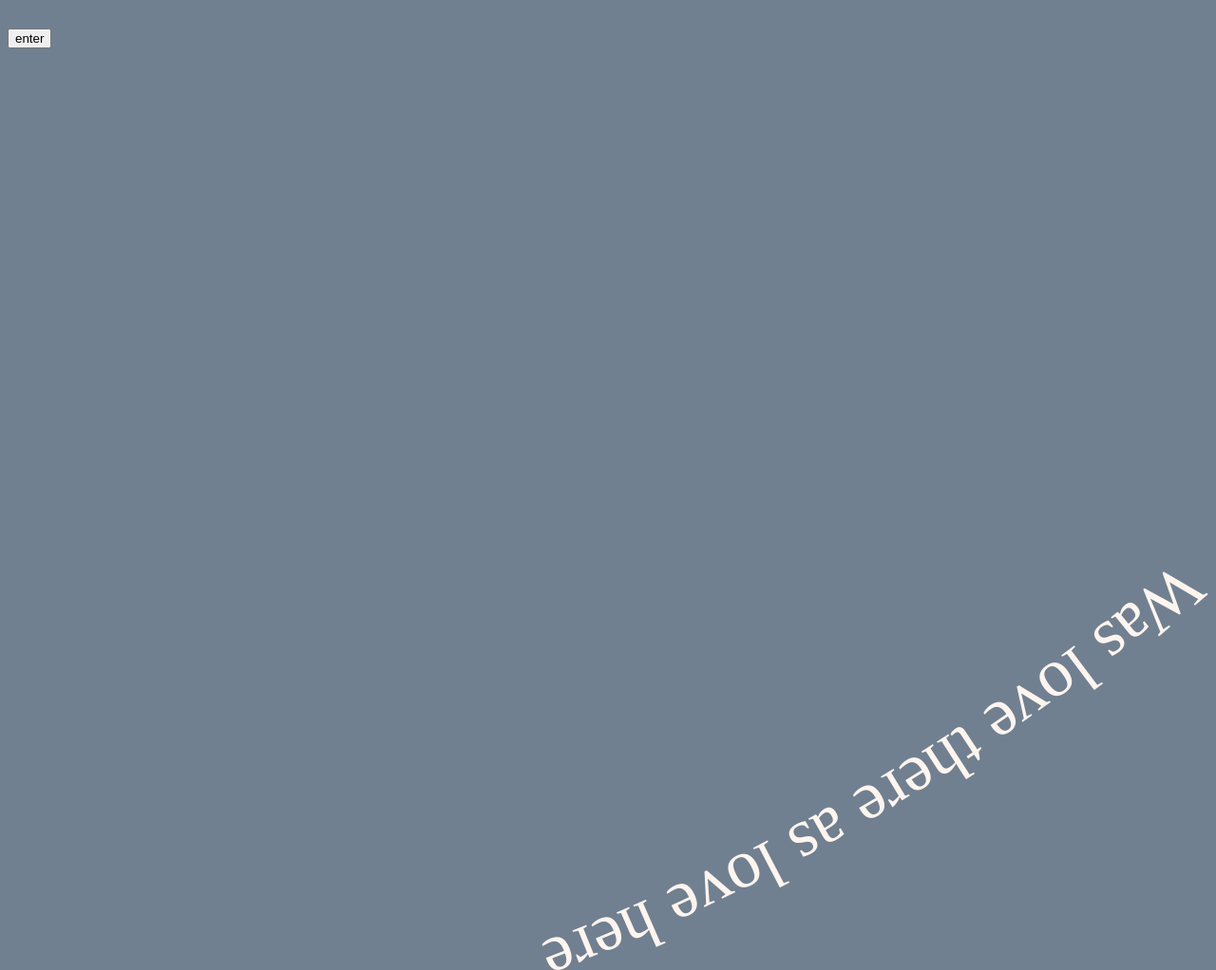
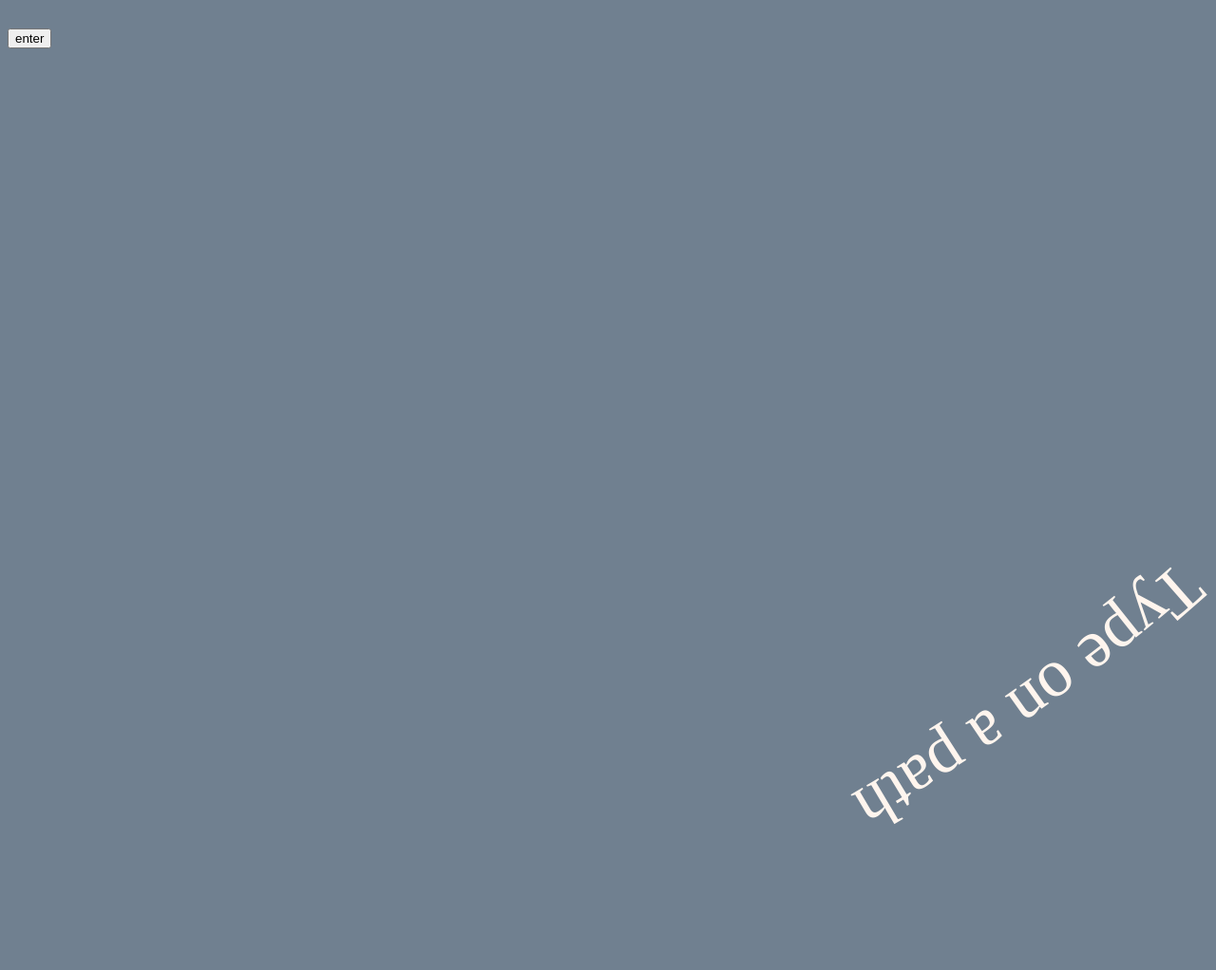
Before and after one commit to lahdesign/typeOnPath, a plain HTML site: page index.html in a window 1280 px wide. Shown: the whole page at 95% size. Drawn offline with nearby package versions, Linux system fonts and the light colour scheme.

Commit message:
changed text to "type on path"

```diff
--- a/index.html
+++ b/index.html
@@ -20,7 +20,7 @@
                     <path id="curve" d="M17.5,403.7c0,0,689.2-645.3,1334.5,0"/>
                 <text width="500">
                   <textPath xlink:href="#curve">
-                    Was love there as love here
+                    Type on a path
                   </textPath>
                 </text>
               </svg>
```
